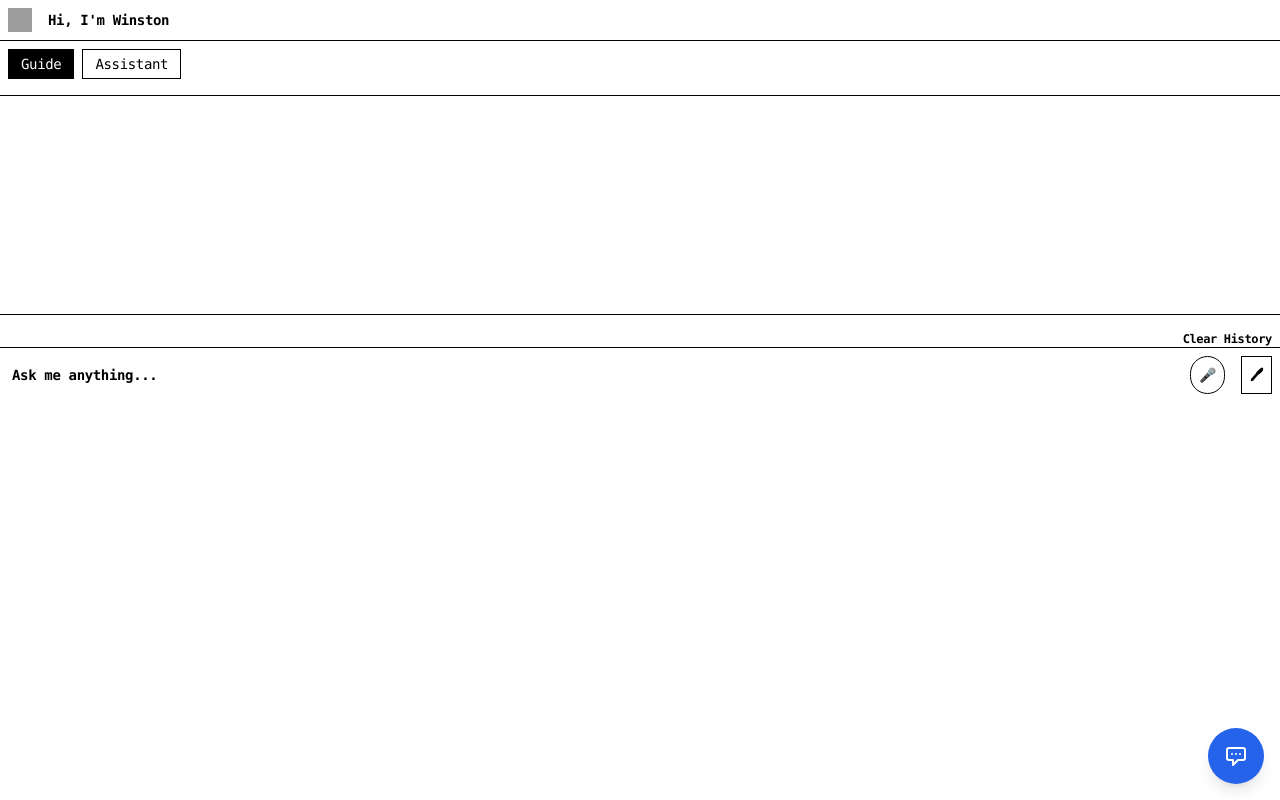
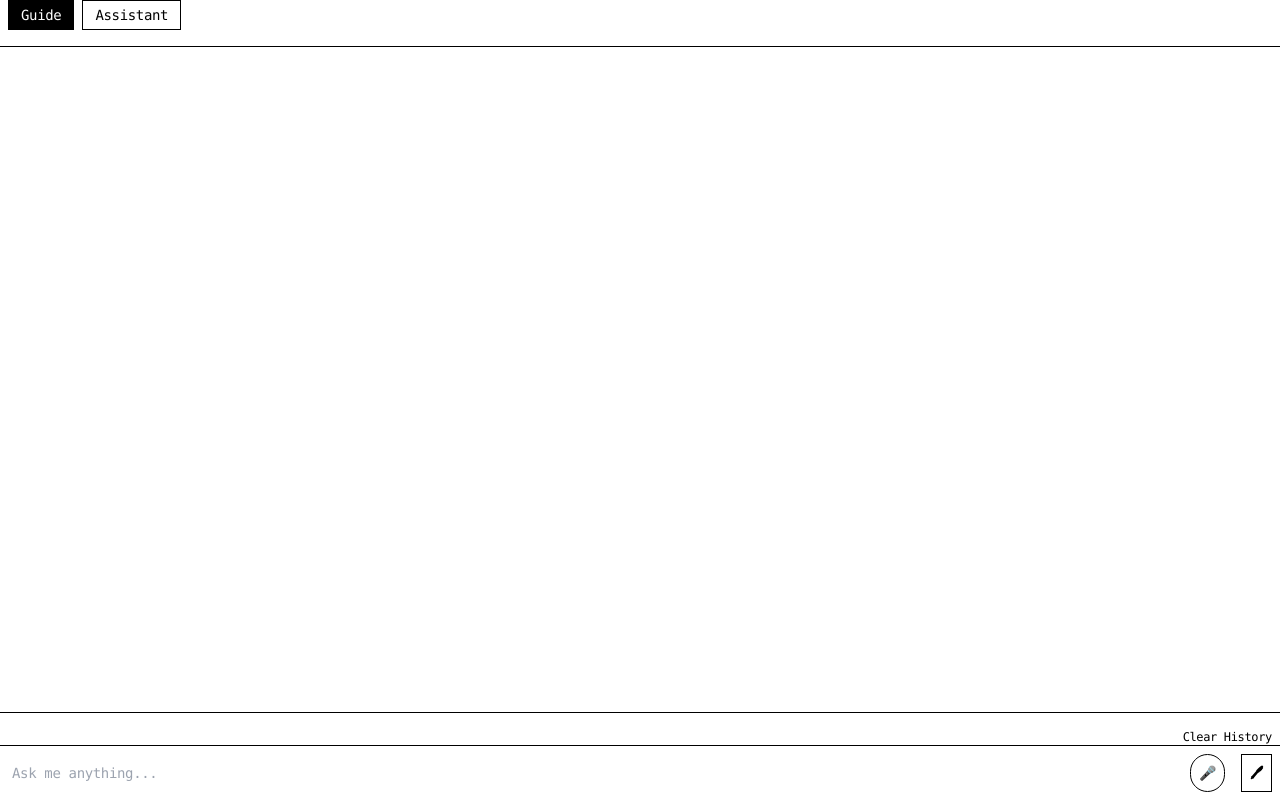
Before and after one commit to WinstonAC/winston-Chat, a Next.js app: page /winston-widget in a window 1280 px wide. Built offline with nearby package versions, Linux system fonts and the light colour scheme; grey boxes are pictures that could not be loaded.

Commit message:
feat: production-ready Winston widget with iframe support and hydration fix

```diff
--- a/app/components/ChatBox.tsx
+++ b/app/components/ChatBox.tsx
@@ -187,20 +187,29 @@ export default function ChatBox({ onClose, isEmbedded = false }: ChatBoxProps) {
   const projectSuggestion =
     mode === 'assistant' && lastAssistantMsg ? getProjectSuggestion(lastAssistantMsg) : null;
 
-  // Embedded mode style overrides
-  const embeddedHeaderStyle = isEmbedded ? { color: '#000', fontWeight: 'bold', opacity: 1 } : {};
-  const embeddedClearHistoryStyle = isEmbedded ? { color: '#000', fontWeight: 'bold', opacity: 1 } : {};
-  const embeddedMessageStyle = isEmbedded ? { color: '#000' } : {};
-
   return (
-    <div className={`w-full max-w-full font-mono text-sm tracking-tight ${isEmbedded ? 'border-0 bg-white text-black' : 'border border-black bg-white'} p-0`} style={{ borderRadius: 0 }}>
+    <div
+      className={`w-full h-full max-w-full font-mono text-sm tracking-tight ${isEmbedded ? '' : 'border border-black'} p-0 flex flex-col`}
+      style={{
+        borderRadius: 0,
+        backgroundColor: '#fff',
+        color: '#000',
+        width: '100%',
+        height: '100%',
+        display: 'flex',
+        flexDirection: 'column',
+        boxSizing: 'border-box',
+        overflow: 'hidden'
+      }}
+    >
       {/* Header with mascot and close button */}
+      {!isEmbedded && (
         <div className="flex items-center justify-between border-b border-black p-0 mb-2">
           <div className="flex items-center gap-2 p-2">
             <img src="/winston-mascot.svg" alt="Winston mascot" className="w-6 h-6 mr-2" onError={e => { e.currentTarget.style.display = 'none'; }} />
-          <span className="font-bold text-black" style={embeddedHeaderStyle}>Hi, I'm Winston</span>
+            <span className="font-bold text-black">Hi, I'm Winston</span>
           </div>
-        {!isEmbedded && onClose && (
+          {onClose && (
             <button
               onClick={onClose}
               className="text-black text-lg font-bold px-4 py-2 hover:bg-black hover:text-white transition border-l border-black h-full"
@@ -211,6 +220,7 @@ export default function ChatBox({ onClose, isEmbedded = false }: ChatBoxProps) {
             </button>
           )}
         </div>
+      )}
       {/* Mode Toggle with tooltips */}
       <div className="flex gap-2 mb-4 px-2">
         <div className="group relative">
@@ -242,12 +252,21 @@ export default function ChatBox({ onClose, isEmbedded = false }: ChatBoxProps) {
           </span>
         </div>
       </div>
-      <div className="h-[220px] overflow-y-auto border-t border-b border-black py-2 px-2 mb-2" style={{ borderRadius: 0 }}>
+      <div
+        className="flex-1 overflow-y-auto border-t border-b border-black py-2 px-2 mb-2"
+        style={{
+          borderRadius: 0,
+          backgroundColor: '#fff'
+        }}
+      >
         {messages.map((m, i) => (
           <div
             key={i}
             className={`my-1 text-sm ${m.role === 'user' ? 'text-right font-semibold' : 'text-left'}`}
-            style={embeddedMessageStyle}
+            style={{
+              color: '#000',
+              backgroundColor: '#fff'
+            }}
           >
             {m.content}
           </div>
@@ -259,19 +278,32 @@ export default function ChatBox({ onClose, isEmbedded = false }: ChatBoxProps) {
         <button
           onClick={() => setMessages([])}
           className="text-xs hover:text-red-500 mt-2"
-          style={embeddedClearHistoryStyle}
+          style={{
+            color: '#000',
+            backgroundColor: '#fff'
+          }}
         >
           Clear History
         </button>
       </div>
-      <form onSubmit={handleSubmit} className="flex items-center border-t border-black px-2 py-2 gap-2">
+      <form
+        onSubmit={handleSubmit}
+        className="flex items-center border-t border-black px-2 py-2 gap-2"
+        style={{
+          backgroundColor: '#fff'
+        }}
+      >
         <input
           value={input}
           onChange={(e) => setInput(e.target.value)}
           placeholder="Ask me anything..."
-          className="w-full border-none p-1 text-sm outline-none font-mono bg-white text-black placeholder-black font-bold"
+          className="w-full border-none p-1 text-sm outline-none font-mono"
+          style={{
+            backgroundColor: '#fff',
+            color: '#000',
+            borderRadius: 0
+          }}
           disabled={loading}
-          style={{ borderRadius: 0 }}
         />
         <button
           type="button"
@@ -280,7 +312,11 @@ export default function ChatBox({ onClose, isEmbedded = false }: ChatBoxProps) {
           aria-label={listening ? 'Stop voice input' : 'Start voice input'}
           title={listening ? 'Stop voice input' : 'Start voice input'}
           disabled={loading}
-          style={{ borderRadius: '9999px' }}
+          style={{
+            borderRadius: '9999px',
+            backgroundColor: listening ? '#000' : '#fff',
+            color: listening ? '#fff' : '#000'
+          }}
         >
           🎤
         </button>
@@ -289,15 +325,26 @@ export default function ChatBox({ onClose, isEmbedded = false }: ChatBoxProps) {
           className="ml-2 text-sm font-bold p-2 border border-black hover:bg-black hover:text-white transition"
           disabled={loading}
           aria-label="Send message"
-          style={{ borderRadius: 0 }}
+          style={{
+            borderRadius: 0,
+            backgroundColor: '#fff',
+            color: '#000'
+          }}
         >
           🖊
         </button>
       </form>
       {/* Project suggestion follow-up */}
       {projectSuggestion && (
-        <div className="mt-2 text-sm text-blue-700 bg-blue-50 p-2 border border-black" style={{ borderRadius: 0 }}>
-          Want to see how I tackled this in <a href={projectSuggestion.href} className="underline font-semibold">{projectSuggestion.name}</a>?
+        <div
+          className="mt-2 text-sm p-2 border border-black"
+          style={{
+            borderRadius: 0,
+            backgroundColor: '#fff',
+            color: '#000'
+          }}
+        >
+          Want to see how I tackled this in <a href={projectSuggestion.href} className="underline font-semibold" style={{ color: '#000' }}>{projectSuggestion.name}</a>?
         </div>
       )}
     </div>
--- a/app/layout.tsx
+++ b/app/layout.tsx
@@ -14,11 +14,14 @@ export default function RootLayout({
 }: Readonly<{
   children: React.ReactNode;
 }>) {
+  // Check if we're on the widget page by looking at the URL
+  const isWidgetPage = typeof window !== 'undefined' && window.location.pathname === '/winston-widget';
+
   return (
     <html lang="en" suppressHydrationWarning={true}>
       <body className={`${GeistSans.variable} ${GeistMono.variable} antialiased`}>
         {children}
-        <PortfolioWidget />
+        {!isWidgetPage && <PortfolioWidget />}
       </body>
     </html>
   );
--- a/app/winston-widget/page.tsx
+++ b/app/winston-widget/page.tsx
@@ -1,27 +1,52 @@
 'use client';
 
-import ChatBox from '../components/ChatBox';
+import dynamic from 'next/dynamic';
+import Head from 'next/head';
 
-export default function WinstonWidget() {
+const ChatBox = dynamic(() => import('../components/ChatBox'), {
+  ssr: false,
+  loading: () => (
+    <div style={{
+      width: '100%',
+      height: '100%',
+      display: 'flex',
+      alignItems: 'center',
+      justifyContent: 'center',
+      backgroundColor: '#fff',
+      color: '#000',
+      fontFamily: 'monospace'
+    }}>
+      Loading Winston...
+    </div>
+  )
+});
+
+export default function WinstonWidgetPage() {
   return (
-    <html>
-      <head>
-        <style>{`
-          * {
-            margin: 0;
-            padding: 0;
-            box-sizing: border-box;
-          }
-          body {
-            background: white;
-            color: black;
-            font-family: -apple-system, BlinkMacSystemFont, 'Segoe UI', Roboto, sans-serif;
-          }
-        `}</style>
-      </head>
-      <body>
+    <>
+      <Head>
+        <title>Winston Chat Widget</title>
+        <meta name="description" content="Chat with Winston - Your AI Assistant" />
+        <meta name="viewport" content="width=device-width, initial-scale=1.0, maximum-scale=1.0, user-scalable=no" />
+      </Head>
+      <div
+        style={{
+          margin: 0,
+          padding: 0,
+          background: '#fff',
+          color: '#000',
+          fontFamily: 'monospace',
+          width: '100%',
+          height: '100vh',
+          minHeight: '400px',
+          boxSizing: 'border-box',
+          display: 'flex',
+          flexDirection: 'column',
+          overflow: 'hidden'
+        }}
+      >
         <ChatBox isEmbedded={true} />
-      </body>
-    </html>
+      </div>
+    </>
   );
 }
```
Also changed, not shown: vercel.json. Lines whose indentation alone changed are shown as unchanged.
